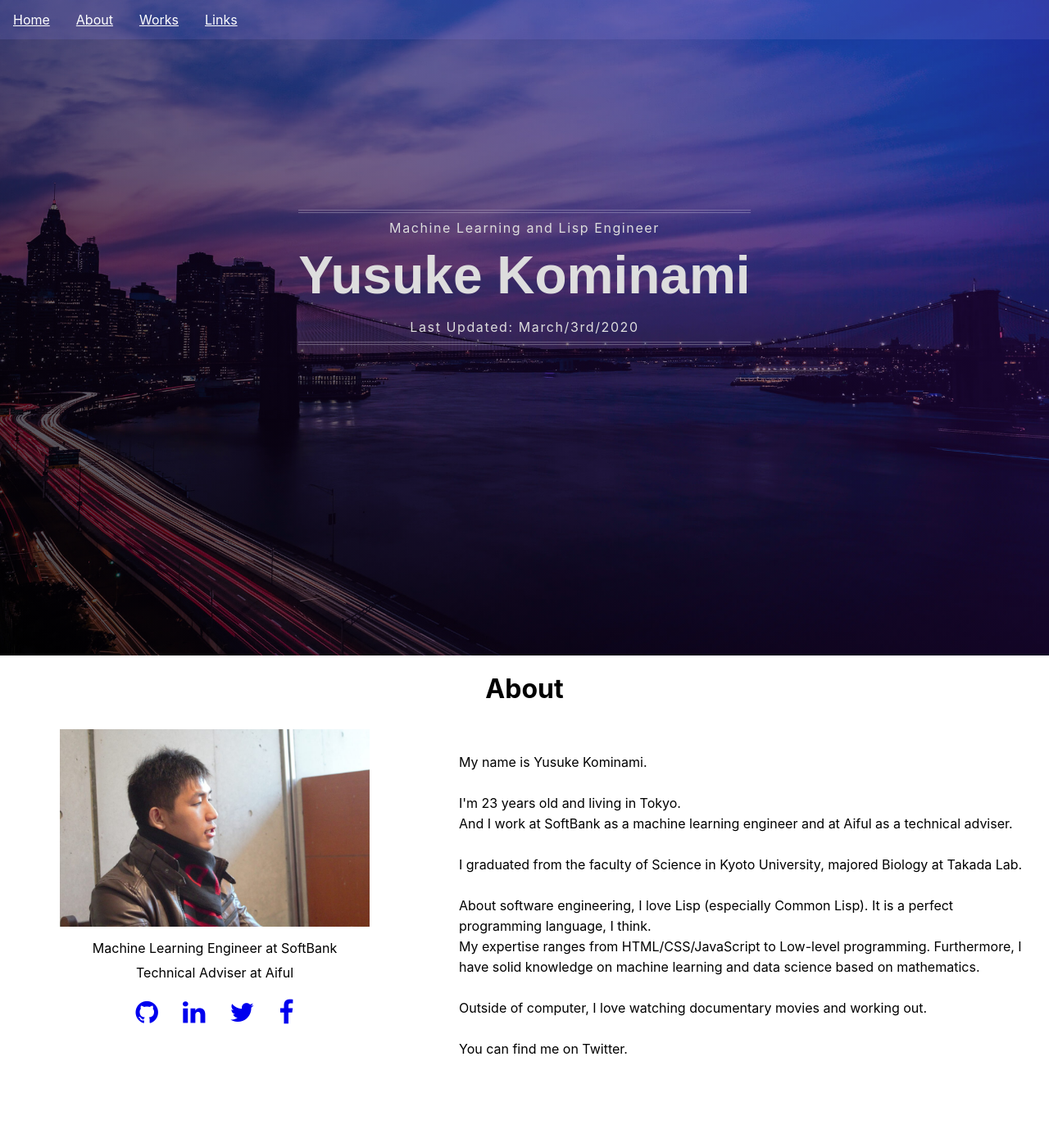
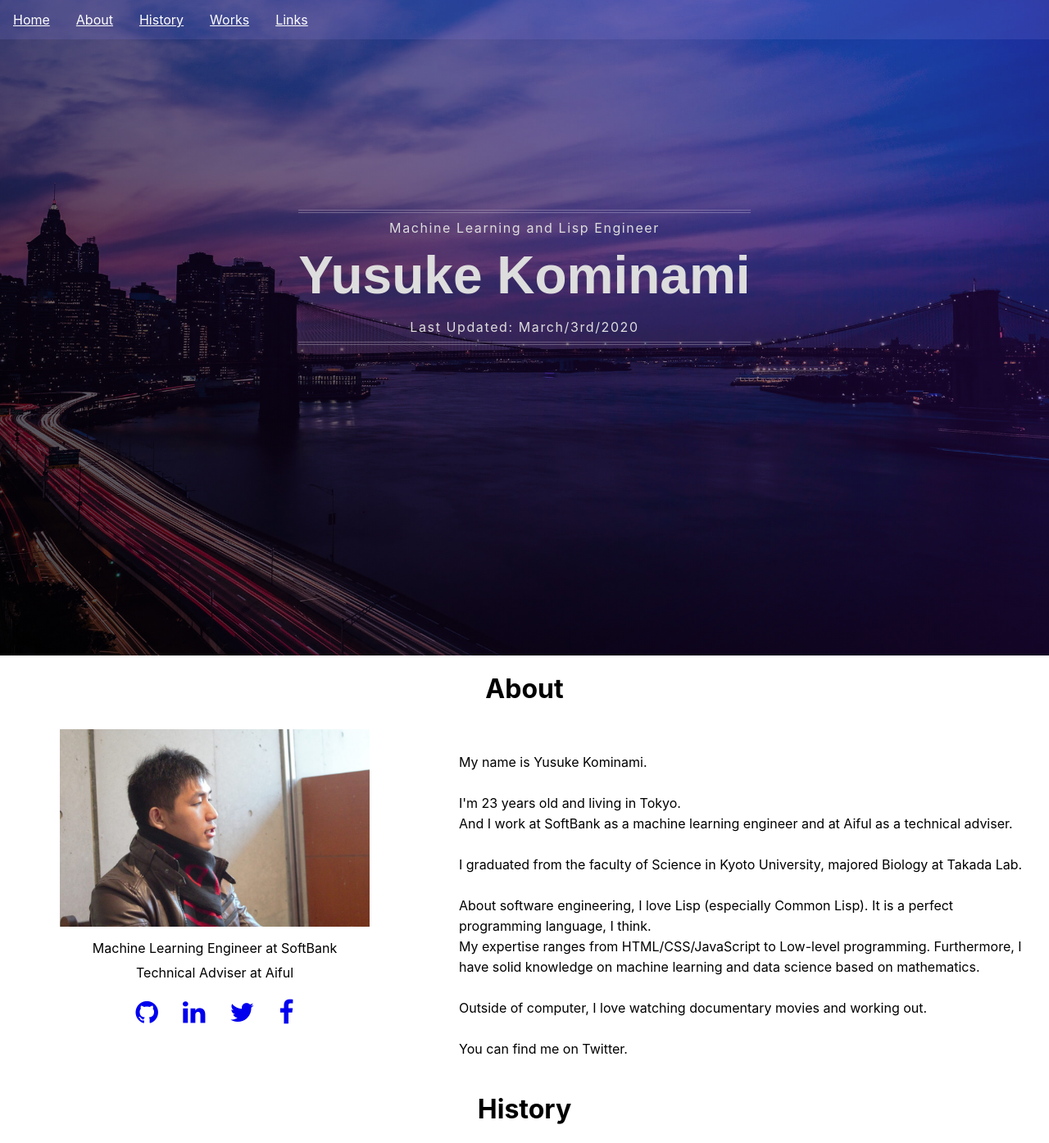
Before and after one commit to komi1230/portfolio, a React (Create React App) app: page / in a window 1280 px wide. Shown: the whole page at 82% size. Before the commit the page ends 1321 px from the top, so only its background shows below. Built offline with nearby package versions, Linux system fonts and the light colour scheme.

Commit message:
added History Title

```diff
--- a/src/App.js
+++ b/src/App.js
@@ -1,6 +1,7 @@
 import React from 'react';
 import Top from './components/Top'
 import About from './components/About'
+import History from './components/History'
 
 
 function App() {
@@ -8,6 +9,7 @@ function App() {
     <div>
       <Top />
       <About />
+      <History />
     </div>
   );
 }
--- /dev/null
+++ b/src/components/History.js
@@ -0,0 +1,19 @@
+import React from 'react'
+import { makeStyles } from '@material-ui/core/styles';
+import Grid from '@material-ui/core/Grid';
+
+
+const useStyles = makeStyles(theme => ({
+    historyTitle: {
+        textAlign: 'center',
+    },
+}));
+
+export default function History() {
+    const classes = useStyles()
+    return (
+        <>
+            <h1 className={classes.historyTitle}>History</h1>
+        </>
+    )
+}
--- a/src/components/Top.js
+++ b/src/components/Top.js
@@ -41,6 +41,7 @@ const NavBar = () => {
       <ul className="topnav">
         <li><a href="#home">Home</a></li>
         <li><a href="#about">About</a></li>
+        <li><a href="#history">History</a></li>
         <li><a href="#works">Works</a></li>
         <li><a href="#links">Links</a></li>
       </ul>
```
